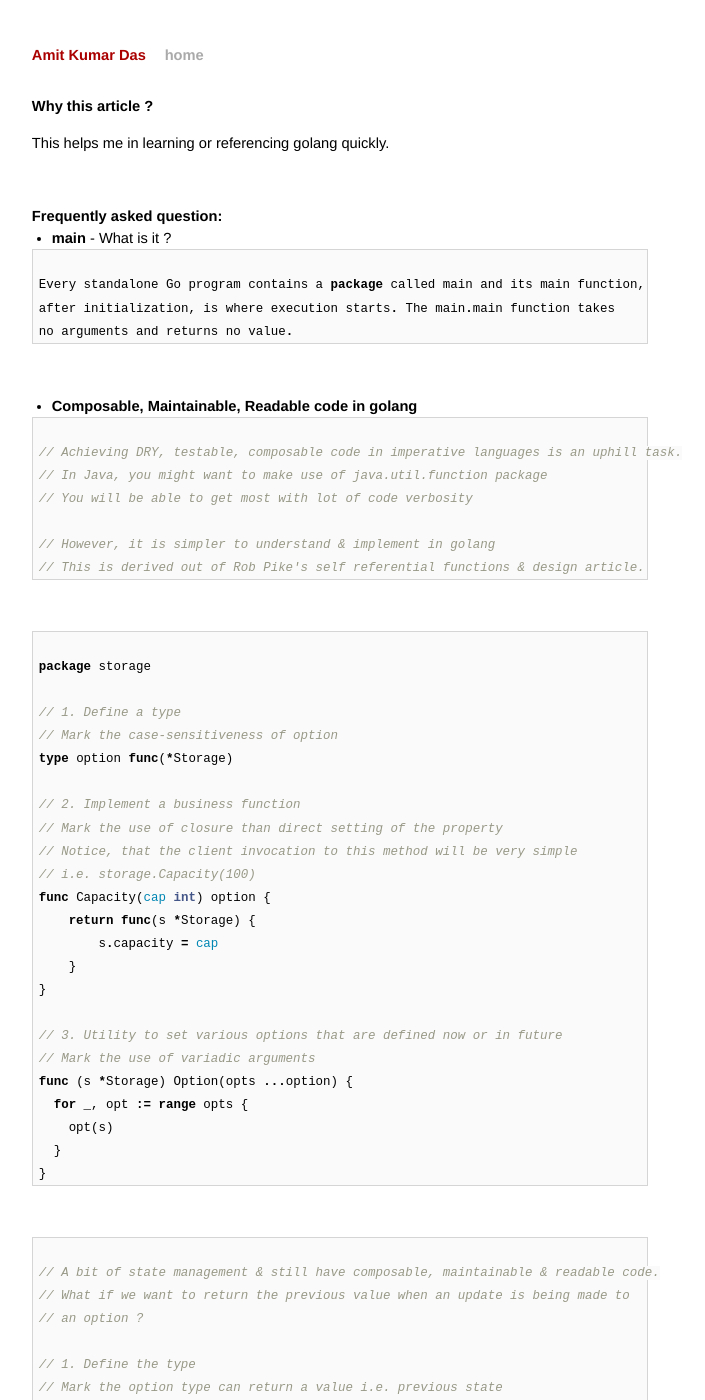
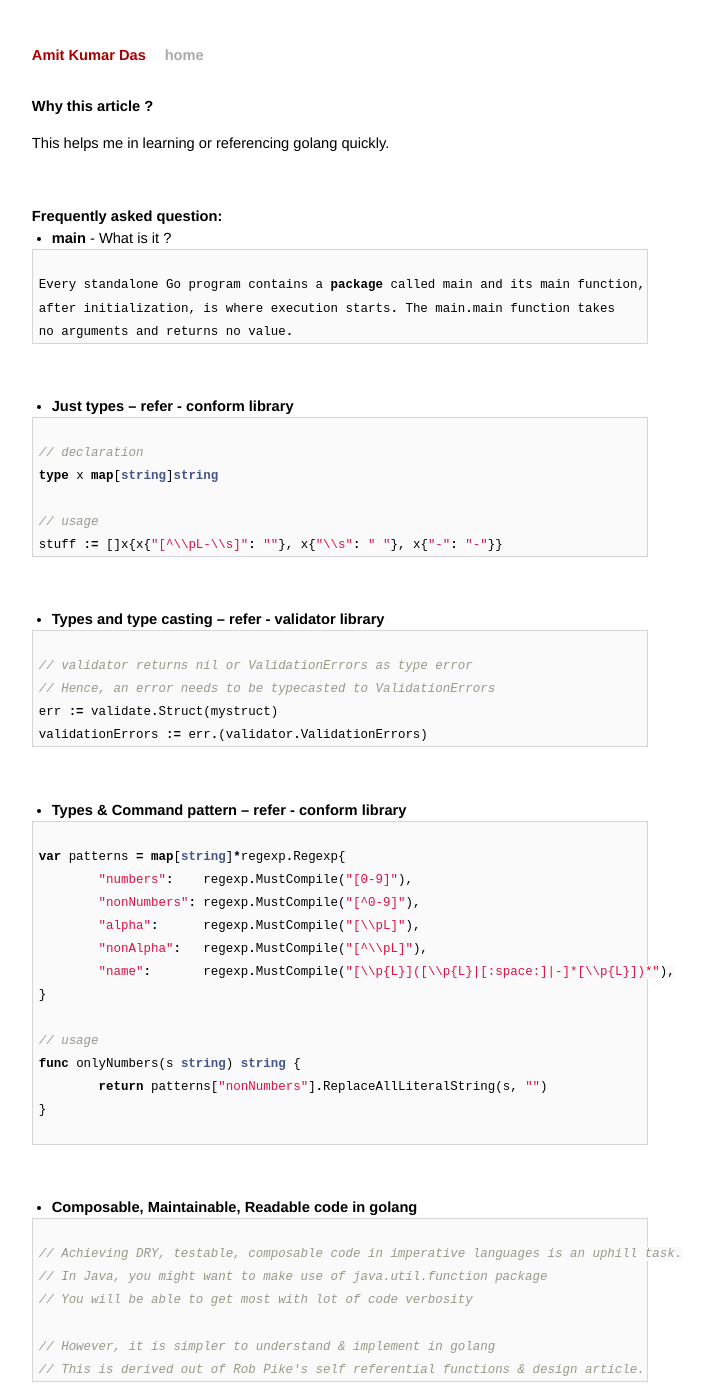
Before and after one commit to AmitKumarDas/amitkumardas.github.io, a Jekyll site: the page built from _posts/2016-07-14-my-golang-refresher.md, in a window 1280 px wide and 1400 px high. Shown: the whole window, without its empty margins (300-1005 px from the left). Built offline with Jekyll 4.4.1, drawn with Linux system fonts in a browser that asks for light colours; some of the changed text lies outside the part shown.

Commit message:
Update 2016-07-14-my-golang-refresher.md

````diff
--- a/_posts/2016-07-14-my-golang-refresher.md
+++ b/_posts/2016-07-14-my-golang-refresher.md
@@ -20,7 +20,53 @@ after initialization, is where execution starts. The main.main function takes
 no arguments and returns no value.
 ```
 
-<br>
+<br />
+
+- **Just types -- refer - conform library**
+
+```go
+
+// declaration
+type x map[string]string
+
+// usage
+stuff := []x{x{"[^\\pL-\\s]": ""}, x{"\\s": " "}, x{"-": "-"}}
+```
+
+<br />
+
+- **Types and type casting -- refer - validator library**
+
+```go
+
+// validator returns nil or ValidationErrors as type error
+// Hence, an error needs to be typecasted to ValidationErrors
+err := validate.Struct(mystruct)
+validationErrors := err.(validator.ValidationErrors)
+```
+
+<br />
+
+- **Types & Command pattern -- refer - conform library**
+
+```go
+
+var patterns = map[string]*regexp.Regexp{
+	"numbers":    regexp.MustCompile("[0-9]"),
+	"nonNumbers": regexp.MustCompile("[^0-9]"),
+	"alpha":      regexp.MustCompile("[\\pL]"),
+	"nonAlpha":   regexp.MustCompile("[^\\pL]"),
+	"name":       regexp.MustCompile("[\\p{L}]([\\p{L}|[:space:]|-]*[\\p{L}])*"),
+}
+
+// usage
+func onlyNumbers(s string) string {
+	return patterns["nonNumbers"].ReplaceAllLiteralString(s, "")
+}
+
+```
+
+<br />
 
 - **Composable, Maintainable, Readable code in golang**
 
@@ -300,18 +346,6 @@ func (p Item) Parse(s string) (results ParseTrees) {
     }
     return
 }
-```
-
-<br />
-
-- **Types and type casting -- refer - validator library**
-
-```go
-
-// validator returns nil or ValidationErrors as type error
-// Hence, an error needs to be typecasted to ValidationErrors
-err := validate.Struct(mystruct)
-validationErrors := err.(validator.ValidationErrors)
 ```
 
 <br />
````
